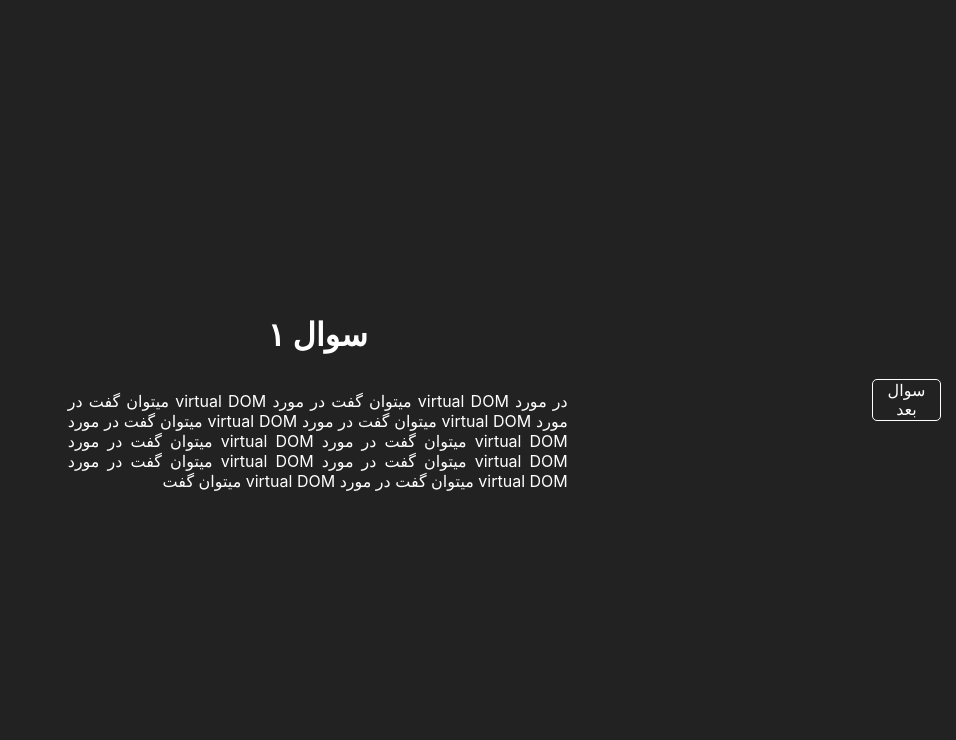
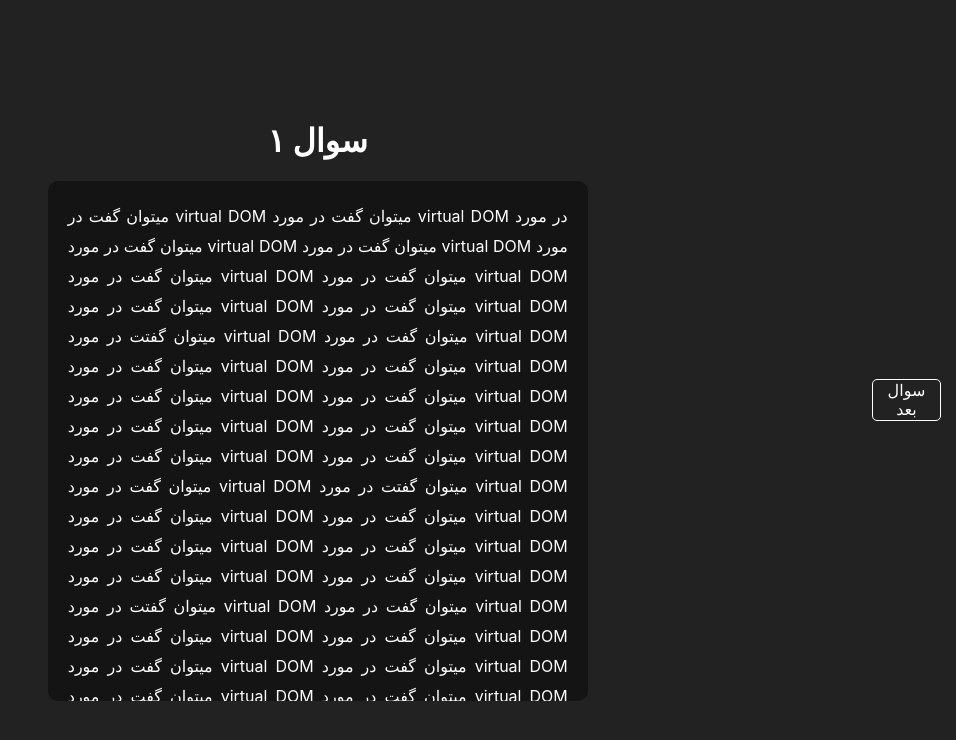
Before and after one commit to amir78729/internet-engineering-react-homeworks, a React (Create React App) app: page / in a window 1280 px wide. Shown: the top 740 px of the page, without its empty margins (324-1280 px from the left). Built offline with nearby package versions, Linux system fonts and the light colour scheme.

Commit message:
adding eslint:))

```diff
--- a/src/components/Question1/Question1.js
+++ b/src/components/Question1/Question1.js
@@ -1,8 +1,9 @@
 import s from "./Question1.module.css"
 export const Question1Component = () => {
     return (
+        <div>
+            <h1>سوال ۱</h1>
             <div className={s.Q1}>
-            <h1>سوال ۱</h1>
                 <p>
                     در مورد virtual DOM میتوان گفت
                     در مورد virtual DOM میتوان گفت
@@ -13,8 +14,35 @@ export const Question1Component = () => {
                     در مورد virtual DOM میتوان گفت
                     در مورد virtual DOM میتوان گفت
                     در مورد virtual DOM میتوان گفت
+                    در مورد virtual DOM میتوان گفتت
+                    در مورد virtual DOM میتوان گفت
+                    در مورد virtual DOM میتوان گفت
+                    در مورد virtual DOM میتوان گفت
+                    در مورد virtual DOM میتوان گفت
+                    در مورد virtual DOM میتوان گفت
+                    در مورد virtual DOM میتوان گفت
+                    در مورد virtual DOM میتوان گفت
+                    در مورد virtual DOM میتوان گفت
+                    در مورد virtual DOM میتوان گفتت
+                    در مورد virtual DOM میتوان گفت
+                    در مورد virtual DOM میتوان گفت
+                    در مورد virtual DOM میتوان گفت
+                    در مورد virtual DOM میتوان گفت
+                    در مورد virtual DOM میتوان گفت
+                    در مورد virtual DOM میتوان گفت
+                    در مورد virtual DOM میتوان گفت
+                    در مورد virtual DOM میتوان گفت
+                    در مورد virtual DOM میتوان گفتت
+                    در مورد virtual DOM میتوان گفت
+                    در مورد virtual DOM میتوان گفت
+                    در مورد virtual DOM میتوان گفت
+                    در مورد virtual DOM میتوان گفت
+                    در مورد virtual DOM میتوان گفت
+                    در مورد virtual DOM میتوان گفت
+                    در مورد virtual DOM میتوان گفت
                     در مورد virtual DOM میتوان گفت
                 </p>
             </div>
+        </div>
     )
 }
--- a/src/components/Question1/Question1.module.css
+++ b/src/components/Question1/Question1.module.css
@@ -5,12 +5,14 @@
     flex-direction: column;
     direction: rtl;
     max-width: 500px;
+    max-height: 60vh;
+    background-color: #0006;
     text-align: justify;
+    padding: 20px;
+    overflow: auto;
+    border-radius: 10px;
+    line-height: 30px;
 }
-
-.ButtonsContainer {
-    display: flex;
+.Q1 p {
+    margin: 0;
 }
-.ButtonsContainer > *:not(:last-child) {
-    margin-right: 10px;
-}
```
Also changed, not shown: package.json (+7 -0 lines), .eslintrc.js (added), 2 other files (tests, documents, lock files or other folders). Lines whose indentation alone changed are shown as unchanged.
